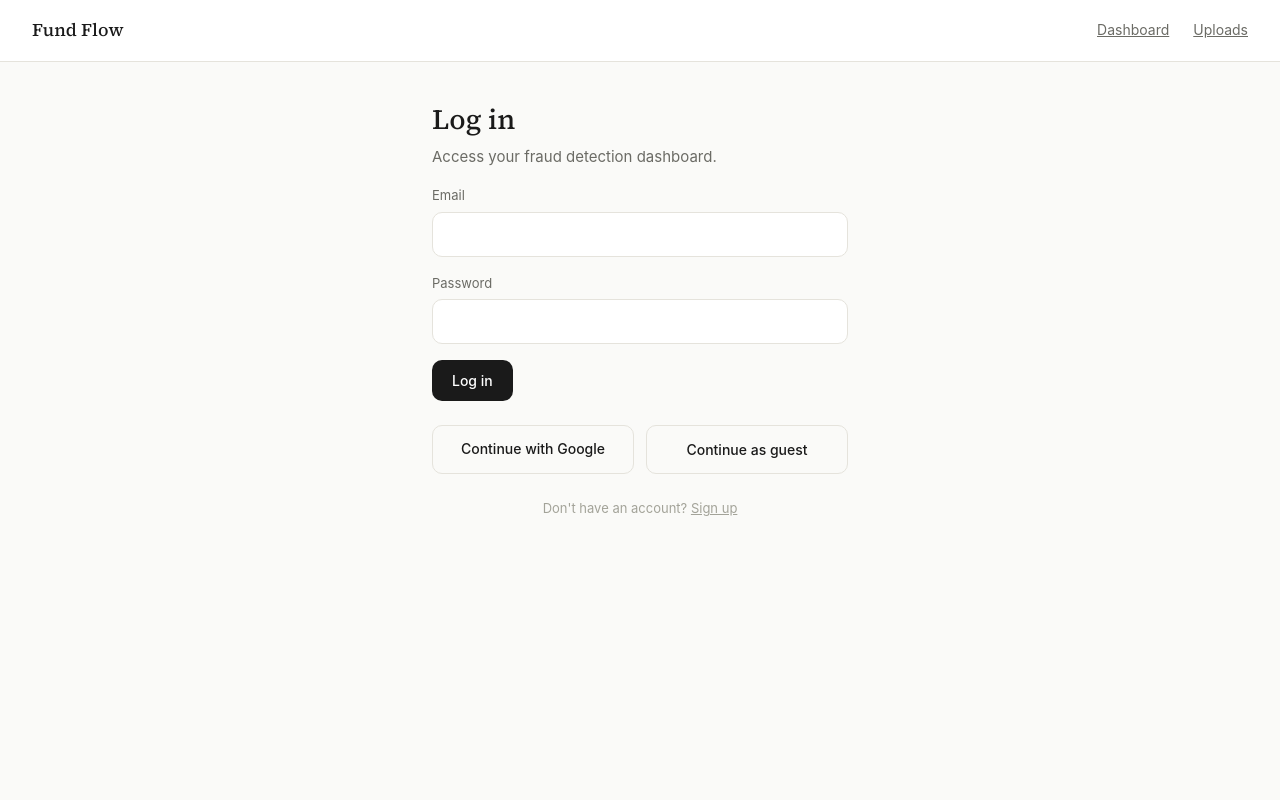
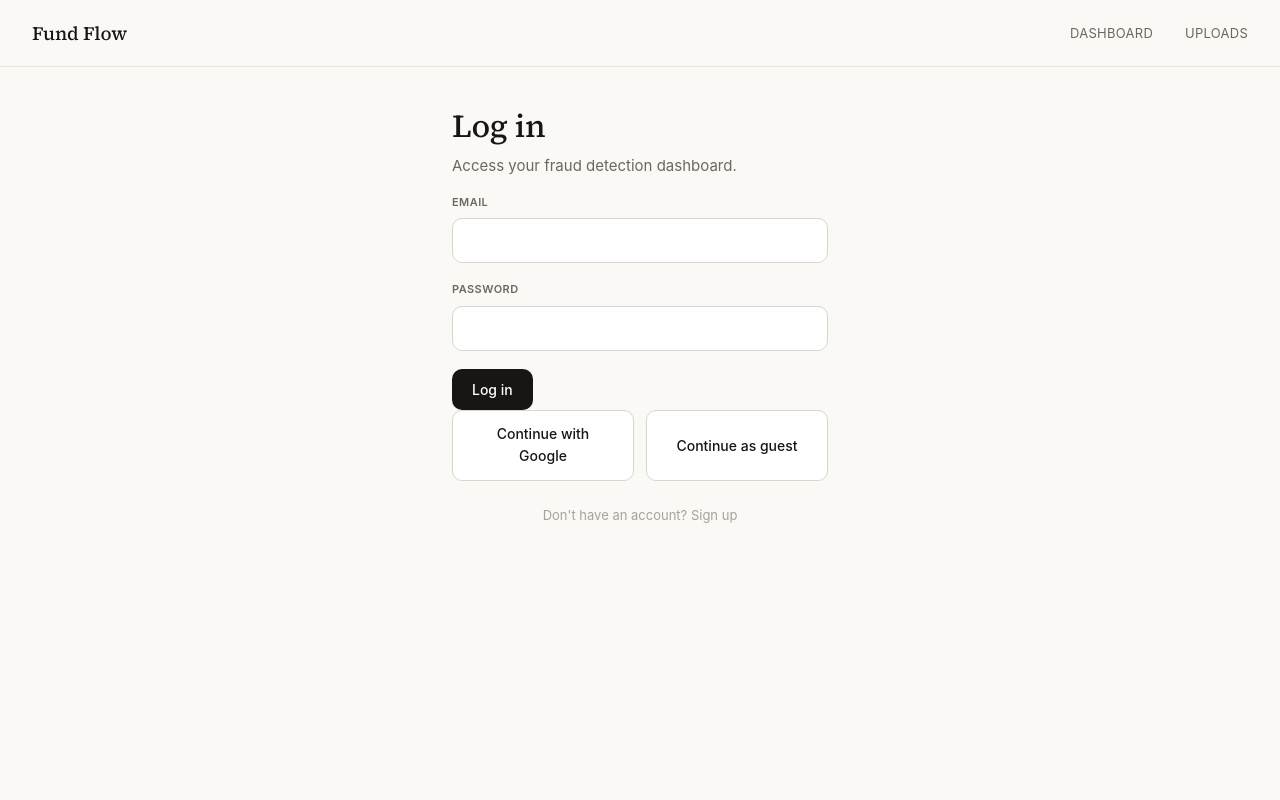
Before and after one commit to Shivam7977/fund-flow-fraud, a FastAPI app: page /login in a window 1280 px wide. Run offline with FastAPI, Linux system fonts and the light colour scheme; parts of the project's set-up code (start-up, migrations or seed data) failed here and were passed over.

Commit message:
changing the style of the ui

```diff
--- a/src/static/css/style.css
+++ b/src/static/css/style.css
@@ -1,31 +1,57 @@
-/* ---------- Design tokens ---------- */
+/* ============================================================
+   DESIGN TOKENS
+   ============================================================ */
 :root {
-  --bg: #FAFAF8;
+  --bg: #FAF9F6;
   --surface: #FFFFFF;
-  --border: #E5E3DC;
-  --text-primary: #1A1A1A;
-  --text-secondary: #6B6B65;
-  --text-muted: #A3A399;
+  --surface-muted: #FBFAF7;
+  --border: #E7E5E0;
+  --border-strong: #D9D6CF;
 
-  --accent: #1A1A1A;
-  --accent-hover: #333333;
+  --text-primary: #171614;
+  --text-secondary: #6B6862;
+  --text-muted: #A6A29A;
 
-  --normal-bg: #EAF3DE;
-  --normal-text: #3B6D11;
-  --review-bg: #FAEEDA;
-  --review-text: #854F0B;
-  --fraud-bg: #FCEBEB;
-  --fraud-text: #A32D2D;
+  /* Subtle pastel accents — used sparingly for cards/status/highlights only */
+  --accent-lavender: #EFEAFB;
+  --accent-lavender-text: #6B4FBB;
+  --accent-cyan: #E7F7FA;
+  --accent-cyan-text: #1F7A8C;
+  --accent-mint: #EAF7F0;
+  --accent-mint-text: #2F7D5A;
+  --accent-blue: #EDF3FD;
+  --accent-blue-text: #3A5FA0;
+
+  /* Status semantics kept, softened to match pastel language */
+  --normal-bg: #EAF7F0;
+  --normal-text: #2F7D5A;
+  --review-bg: #FBF2E4;
+  --review-text: #96631A;
+  --fraud-bg: #FBEBEC;
+  --fraud-text: #B23A44;
+
+  --accent-dark: #171614;
+  --accent-dark-hover: #2E2C29;
 
   --font-display: 'Source Serif 4', Georgia, serif;
-  --font-body: -apple-system, BlinkMacSystemFont, 'Segoe UI', Roboto, sans-serif;
+  --font-body: 'Inter', -apple-system, BlinkMacSystemFont, 'Segoe UI', Roboto, sans-serif;
   --font-mono: 'SF Mono', 'Consolas', monospace;
 
-  --radius: 10px;
-  --radius-lg: 16px;
+  --radius-sm: 10px;
+  --radius: 14px;
+  --radius-lg: 18px;
+
+  --shadow-sm: 0 1px 2px rgba(23, 22, 20, 0.04);
+  --shadow-md: 0 6px 20px rgba(23, 22, 20, 0.06);
+}
+
+@media (prefers-reduced-motion: reduce) {
+  * { transition-duration: 0.001ms !important; animation-duration: 0.001ms !important; }
 }
 
 * { box-sizing: border-box; }
+
+html { -webkit-text-size-adjust: 100%; }
 
 body {
   margin: 0;
@@ -35,23 +61,34 @@ body {
   font-size: 15px;
   line-height: 1.6;
   -webkit-font-smoothing: antialiased;
+  overflow-x: hidden;
 }
 
 h1, h2, h3 {
   font-family: var(--font-display);
   font-weight: 500;
-  line-height: 1.25;
+  letter-spacing: -0.01em;
+  line-height: 1.2;
   margin: 0 0 0.5rem;
+  color: var(--text-primary);
 }
-h1 { font-size: 28px; }
-h2 { font-size: 22px; }
+h1 { font-size: 32px; }
+h2 { font-size: 24px; }
 h3 { font-size: 18px; }
 
 p { margin: 0 0 1rem; color: var(--text-secondary); }
 
-a { color: inherit; }
+a { color: inherit; text-decoration: none; }
+a:hover { color: var(--text-primary); }
 
-/* ---------- Layout ---------- */
+button:focus-visible, a:focus-visible, input:focus-visible {
+  outline: 2px solid var(--accent-lavender-text);
+  outline-offset: 2px;
+}
+
+/* ============================================================
+   LAYOUT
+   ============================================================ */
 .page {
   min-height: 100vh;
   display: flex;
@@ -67,50 +104,115 @@ a { color: inherit; }
 
 @media (min-width: 900px) {
   .container { max-width: 960px; padding: 40px 32px; }
-  .container.narrow { max-width: 480px; }
+  .container.narrow { max-width: 440px; }
 }
 
-/* ---------- Nav ---------- */
+/* ============================================================
+   NAVIGATION — logo left, links center, minimal border, sticky
+   ============================================================ */
 .navbar {
+  position: sticky;
+  top: 0;
+  z-index: 10;
   display: flex;
   align-items: center;
   justify-content: space-between;
-  padding: 16px 20px;
+  padding: 18px 20px;
   border-bottom: 1px solid var(--border);
-  background: var(--surface);
+  background: rgba(250, 249, 246, 0.92);
+  backdrop-filter: blur(6px);
 }
 .navbar .brand {
   font-family: var(--font-display);
-  font-size: 18px;
+  font-size: 19px;
   font-weight: 500;
+  letter-spacing: -0.01em;
 }
 .navbar nav {
   display: none;
 }
 @media (min-width: 900px) {
-  .navbar { padding: 16px 32px; }
-  .navbar nav { display: flex; gap: 24px; font-size: 14px; color: var(--text-secondary); }
+  .navbar { padding: 18px 32px; }
+  .navbar nav {
+    display: flex;
+    gap: 32px;
+    font-size: 13px;
+    letter-spacing: 0.02em;
+    text-transform: uppercase;
+    color: var(--text-secondary);
+  }
+  .navbar nav a { transition: color 0.15s ease; }
+  .navbar nav a:hover { color: var(--text-primary); }
 }
 
-/* ---------- Card ---------- */
+/* ============================================================
+   AUTH PAGES — centered editorial card
+   ============================================================ */
+.auth-wrap {
+  flex: 1;
+  display: flex;
+  align-items: flex-start;
+  justify-content: center;
+  padding: 56px 20px;
+}
+
+.auth-card {
+  width: 100%;
+  max-width: 420px;
+  background: var(--surface);
+  border: 1px solid var(--border);
+  border-radius: var(--radius-lg);
+  box-shadow: var(--shadow-sm);
+  padding: 36px 32px;
+}
+
+@media (min-width: 640px) {
+  .auth-card { padding: 44px 40px; }
+}
+
+.auth-card h1 { margin-bottom: 8px; }
+.auth-card > p:first-of-type { margin-bottom: 28px; }
+
+.divider {
+  display: flex;
+  align-items: center;
+  gap: 12px;
+  margin: 24px 0;
+  color: var(--text-muted);
+  font-size: 12px;
+  text-transform: uppercase;
+  letter-spacing: 0.04em;
+}
+.divider::before, .divider::after {
+  content: "";
+  flex: 1;
+  height: 1px;
+  background: var(--border);
+}
+
+/* ============================================================
+   CARDS (general purpose)
+   ============================================================ */
 .card {
   background: var(--surface);
   border: 1px solid var(--border);
   border-radius: var(--radius-lg);
   padding: 24px;
+  box-shadow: var(--shadow-sm);
 }
-
 .card + .card { margin-top: 16px; }
 
-/* ---------- Metric card ---------- */
 .metric-card {
   background: var(--surface);
   border: 1px solid var(--border);
   border-radius: var(--radius);
   padding: 16px;
+  box-shadow: var(--shadow-sm);
 }
 .metric-card .label {
-  font-size: 12px;
+  font-size: 11px;
+  text-transform: uppercase;
+  letter-spacing: 0.04em;
   color: var(--text-muted);
   margin-bottom: 4px;
 }
@@ -120,70 +222,102 @@ a { color: inherit; }
   font-weight: 600;
 }
 
-/* ---------- Buttons ---------- */
+/* ============================================================
+   BUTTONS
+   ============================================================ */
 button, .btn {
   display: inline-flex;
   align-items: center;
   justify-content: center;
   gap: 8px;
   border: none;
-  border-radius: var(--radius);
+  border-radius: var(--radius-sm);
   padding: 12px 20px;
   font-family: var(--font-body);
   font-size: 14px;
   font-weight: 500;
   cursor: pointer;
   width: 100%;
+  transition: background-color 0.15s ease, border-color 0.15s ease, transform 0.1s ease;
 }
 
 .btn-primary {
-  background: var(--accent);
+  background: var(--accent-dark);
   color: #fff;
 }
-.btn-primary:hover { background: var(--accent-hover); }
-.btn-primary:disabled { background: var(--text-muted); cursor: not-allowed; }
+.btn-primary:hover { background: var(--accent-dark-hover); }
+.btn-primary:active { transform: translateY(1px); }
+.btn-primary:disabled { background: var(--text-muted); cursor: not-allowed; transform: none; }
 
 .btn-secondary {
-  background: transparent;
-  border: 1px solid var(--border);
+  background: var(--surface);
+  border: 1px solid var(--border-strong);
   color: var(--text-primary);
 }
-.btn-secondary:hover { border-color: var(--text-secondary); }
+.btn-secondary:hover { border-color: var(--text-secondary); background: var(--surface-muted); }
 
 @media (min-width: 900px) {
   .btn { width: auto; }
 }
 
-/* ---------- Forms ---------- */
-.field { margin-bottom: 16px; }
+/* ============================================================
+   ACTIONS ROW (mobile: stacked, larger screens: side-by-side)
+   ============================================================ */
+.actions-row {
+  display: flex;
+  flex-direction: column;
+  gap: 12px;
+}
+.actions-row .btn { width: 100%; text-align: center; }
+
+@media (min-width: 480px) {
+  .actions-row { flex-direction: row; }
+  .actions-row .btn { width: auto; flex: 1; }
+}
+
+/* ============================================================
+   FORMS
+   ============================================================ */
+.field { margin-bottom: 18px; }
 .field label {
   display: block;
-  font-size: 13px;
+  font-size: 11px;
+  font-weight: 600;
+  text-transform: uppercase;
+  letter-spacing: 0.04em;
   color: var(--text-secondary);
-  margin-bottom: 6px;
+  margin-bottom: 7px;
 }
 .field input, .field select {
   width: 100%;
   padding: 12px 14px;
-  border: 1px solid var(--border);
-  border-radius: var(--radius);
+  border: 1px solid var(--border-strong);
+  border-radius: var(--radius-sm);
   font-size: 15px;
   font-family: var(--font-body);
   background: var(--surface);
   color: var(--text-primary);
+  transition: border-color 0.15s ease, box-shadow 0.15s ease;
 }
 .field input:focus, .field select:focus {
   outline: none;
-  border-color: var(--text-secondary);
+  border-color: var(--accent-lavender-text);
+  box-shadow: 0 0 0 3px rgba(107, 79, 187, 0.1);
 }
 
 .error-text {
+  background: var(--fraud-bg);
   color: var(--fraud-text);
   font-size: 13px;
-  margin-top: 6px;
+  padding: 10px 12px;
+  border-radius: var(--radius-sm);
+  margin-top: -4px;
+  margin-bottom: 16px;
 }
 
-/* ---------- Status chips ---------- */
+/* ============================================================
+   STATUS CHIPS
+   ============================================================ */
 .chip {
   display: inline-flex;
   align-items: center;
@@ -196,23 +330,11 @@ button, .btn {
 .chip-review { background: var(--review-bg); color: var(--review-text); }
 .chip-fraud  { background: var(--fraud-bg); color: var(--fraud-text); }
 
-/* ---------- Utility ---------- */
+/* ============================================================
+   UTILITY
+   ============================================================ */
 .text-center { text-align: center; }
 .mt-24 { margin-top: 24px; }
 .mb-24 { margin-bottom: 24px; }
 .muted { color: var(--text-muted); font-size: 13px; }
 .flex-between { display: flex; align-items: center; justify-content: space-between; }
-
-/* ---------- Actions row (mobile: stacked, larger screens: side-by-side) ---------- */
-.actions-row {
-  display: flex;
-  flex-direction: column;
-  gap: 12px;
-  margin-top: 24px;
-}
-.actions-row .btn { width: 100%; text-align: center; }
-
-@media (min-width: 480px) {
-  .actions-row { flex-direction: row; }
-  .actions-row .btn { width: auto; flex: 1; }
-}
```
